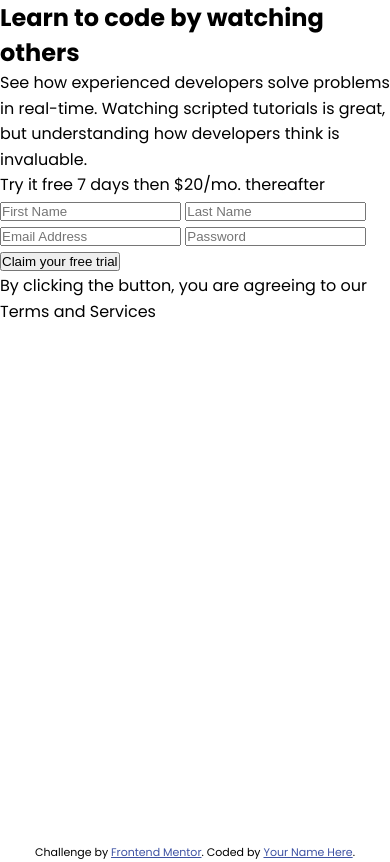
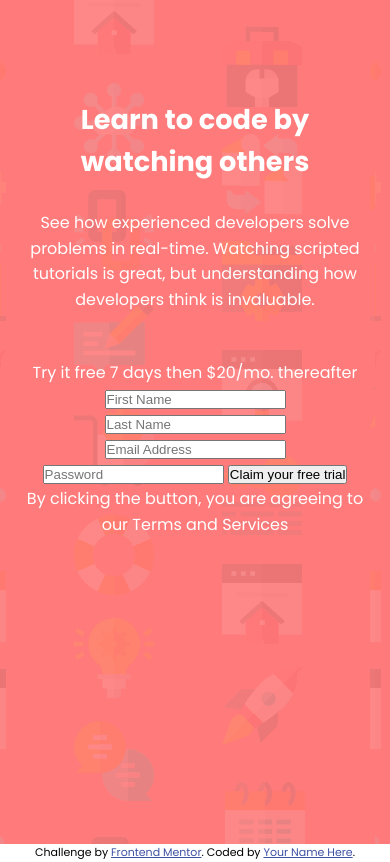
Before and after one commit to bluepersia/intro-component-with-signup-form-master, a plain HTML site: page index.html in a window 390 px wide. Drawn offline with Linux system fonts and the light colour scheme.

Commit message:
mobile, main content

```diff
--- a/css/intro.css
+++ b/css/intro.css
@@ -6,4 +6,26 @@
 
     --n-1: hsl(249, 10%, 26%);
     --n-2: hsl(246, 25%, 77%);
+    --n-3: white;
 }
+
+
+.intro {
+    background: url(../images/bg-intro-mobile.png);
+    background-color:var(--c-1);
+
+    color: var(--n-3);
+    text-align: center;
+
+    padding: 6.18em 6.4% 4.31em;
+}
+
+
+.intro__main {
+    padding-bottom: 3em;
+}
+
+.intro__title {
+    font-size: 1.7rem;
+    margin-bottom: 1em;
+}
```
